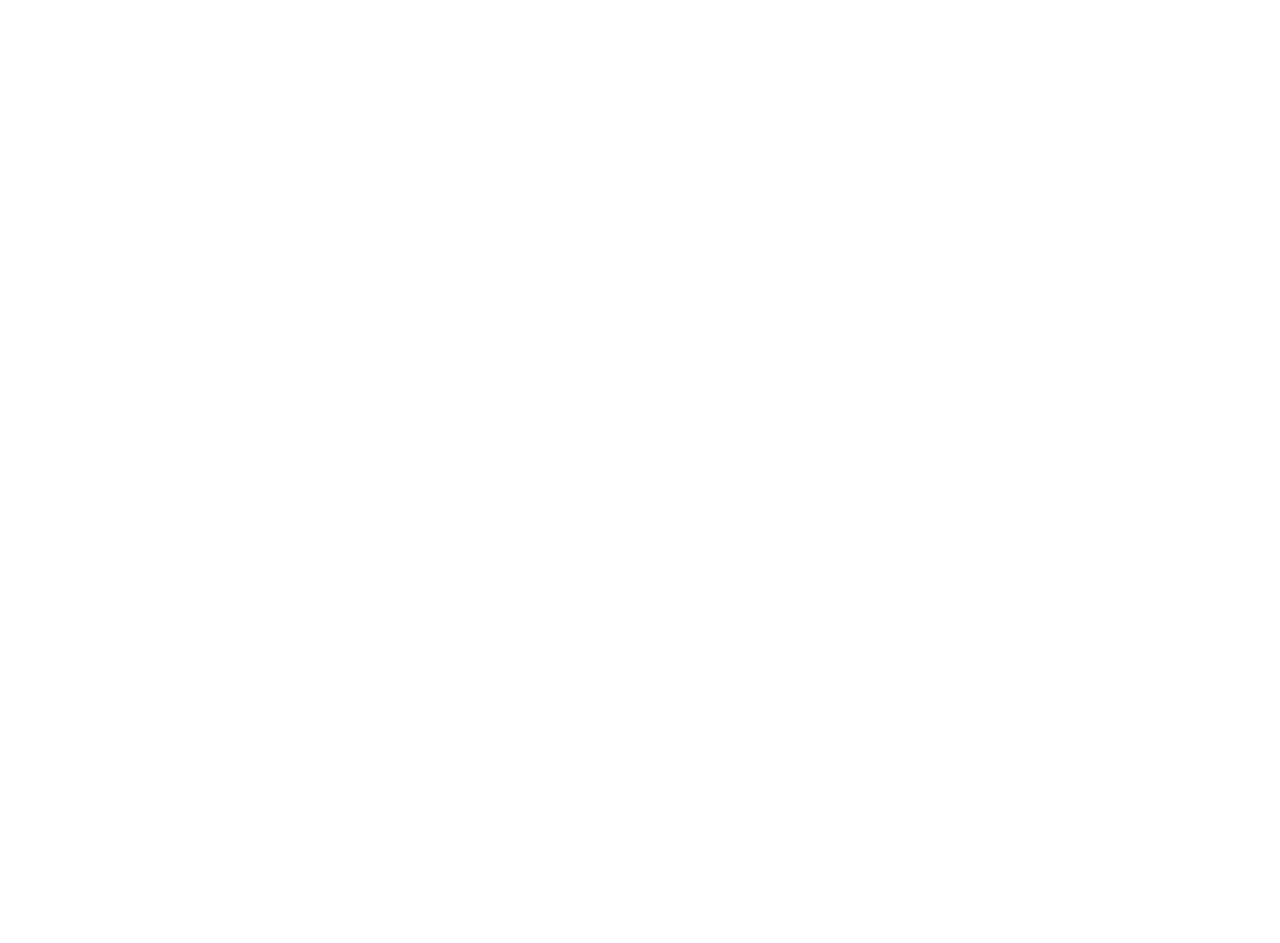
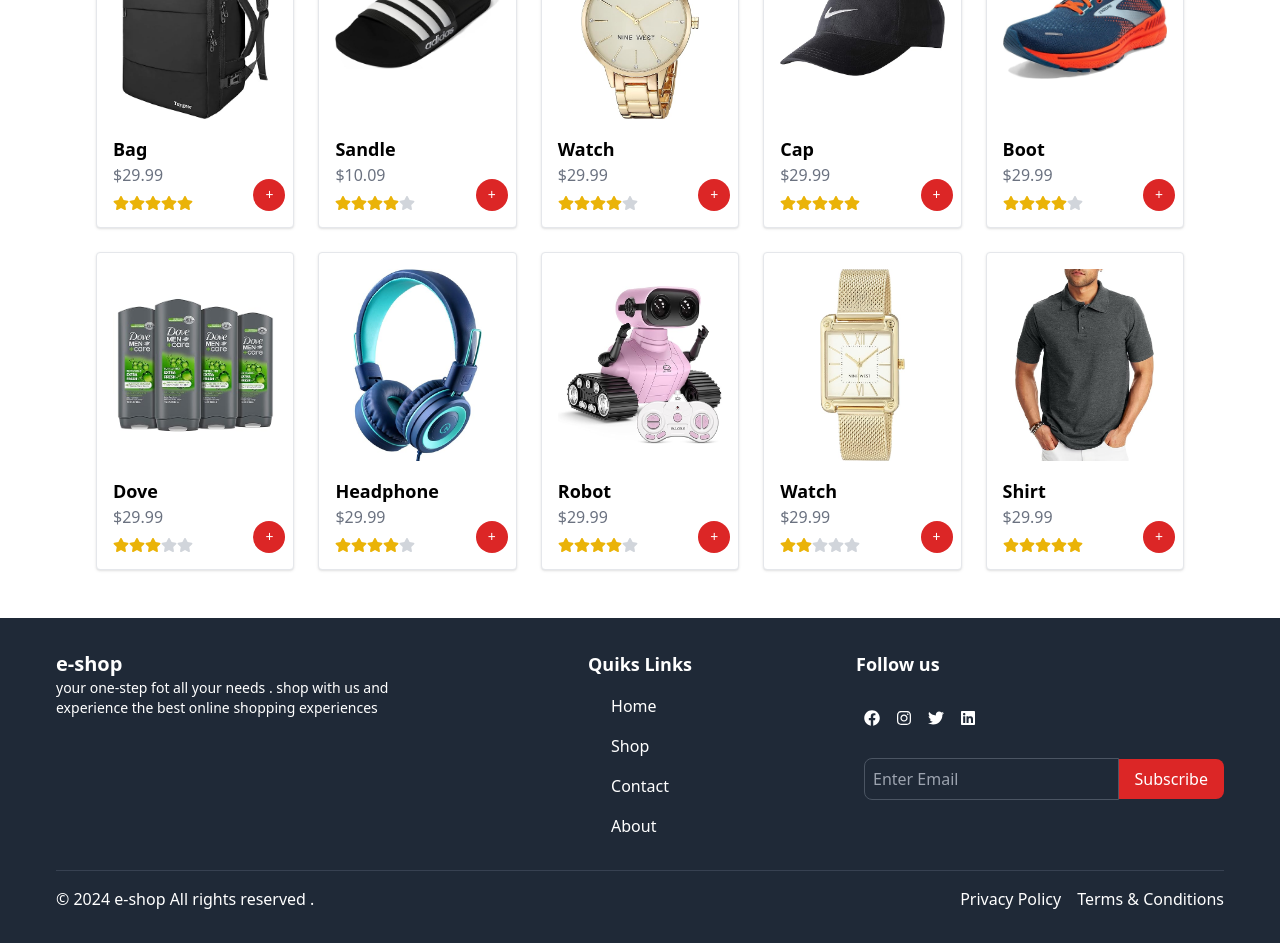
Before and after one commit to engMaya22/Ecommerce-react-js-redux-toolkit-tailwind-css, a React (Vite) app: page /shop in a window 1280 px wide. Shown: the part 320-1263 px from the top of the page. Before the commit the page ends 800 px from the top, so only its background shows below. Built offline with nearby package versions, Linux system fonts and the light colour scheme.

Commit message:
footer && shop

```diff
--- /dev/null
+++ b/src/components/FeaturedProductsSection.jsx
@@ -0,0 +1,31 @@
+
+
+
+import { useDispatch, useSelector } from 'react-redux'
+import { setFeaturedProducts } from '../redux/productSlice'
+import { featuredProductsInfo } from '../utlis/data';
+import { useEffect } from 'react';
+import ProductCard from './ProductCard';
+
+
+const FeaturedProdutcsSection = () => {
+
+    const dispatch = useDispatch();
+    const featuredProducts = useSelector(state => state.product.featuredProducts);//key name on store is product
+    useEffect(()=>{
+      dispatch(setFeaturedProducts((featuredProductsInfo)));
+
+    },[dispatch])
+
+  return (
+     <div className='container py-12 mx-auto'>
+            <h2 className='mb-6 text-2xl font-bold text-center'>Featured Products</h2>
+            <div className='container grid grid-cols-1 gap-6 cursor-pointer sm:grid-cols-2 md:grid-cols-4 lg:grid-cols-5'>
+                    {featuredProducts.map((el , indx)=><ProductCard key={indx} product={el} />)}
+
+            </div>
+     </div>
+  )
+}
+
+export default FeaturedProdutcsSection
--- a/src/components/Footer.jsx
+++ b/src/components/Footer.jsx
@@ -1,12 +1,61 @@
+import { FaFacebook, FaInstagram, FaLinkedin, FaTwitter } from "react-icons/fa"
+import { Link } from "react-router-dom"
 
 
 
 
 const Footer = () => {
   return (
-    <div>
-      footer
-    </div>
+    <footer className="px-4 py-8 text-white bg-gray-800 md:px-16 lg:px-14">
+            <div className="container grid grid-cols-1 mx-auto md:gap-8 md:grid-cols-3">
+                <div>
+                      <h3 className="text-xl font-semibold">e-shop</h3>
+                      <p className="text-sm"> your one-step fot all your needs . shop with us and experience
+                        the best online shopping experiences
+                      </p>
+
+                </div>
+                <div className="flex flex-col max-md:mt-4 md:items-center">
+                    <h4 className="text-lg font-semibold">Quiks Links</h4>
+                     <ul className="mt-4 space-y-4">
+                     <li> <Link  to="/" className="hover:underline">Home</Link></li>
+                     <li> <Link to="/shop" className="hover:underline">Shop</Link></li>
+                     <li> <Link to="/contact" className="hover:underline">Contact</Link></li>
+                     <li> <Link to="/about" className="hover:underline">About</Link></li>
+
+                     </ul>
+
+
+                </div>
+                <div className="space-x-2">
+                     <h4 className="text-lg font-semibold">Follow us</h4>
+                     <div className="flex mt-8 space-x-4">
+                         <a href="" className="hover:text-gray-400"><FaFacebook /></a>
+                         <a href="" className="hover:text-gray-400"><FaInstagram /></a>
+                         <a href="" className="hover:text-gray-400"><FaTwitter /></a>
+                         <a href="" className="hover:text-gray-400"><FaLinkedin /></a>
+
+                     </div>
+                     <form className="flex items-center justify-center mt-8">
+                       <input type="email" placeholder="Enter Email" className="w-full p-2 bg-gray-800 border border-gray-600 rounded-l-lg "/>
+                       <button className="px-4 py-2 text-white bg-red-600 rounded-r-lg ">Subscribe</button>
+
+                     </form>
+
+                </div>
+
+            </div>
+            <div className="pt-4 mt-8 border-t border-gray-700">
+              <div className="container flex flex-col items-center justify-between mx-auto md:flex-row">
+                <p>&copy; 2024 e-shop All rights reserved .</p>
+                <div className="flex mt-4 space-x-4 md:mt-0">
+                    <a className="hover:underline">Privacy Policy</a>
+                    <a className="hover:underline">Terms & Conditions</a>
+
+                </div>
+              </div>
+            </div>
+    </footer>
   )
 }
 
--- a/src/components/InfoSection.jsx
+++ b/src/components/InfoSection.jsx
@@ -5,13 +5,12 @@ const InfoSection = () => {
 
 
   return (
-            <div className="bg-white pb-8 pt-12">
-                <div className="container mx-auto grid grid-cols-1 md:grid-cols-2 lg:grid-cols-5 gap-4  mt-8">
+            <div className="pt-12 pb-12 bg-white">
+                <div className="container grid grid-cols-1 gap-4 mx-auto mt-8 md:grid-cols-2 lg:grid-cols-5">
                     {infoItems.map(item => <div key={item.id}
-                                        className="flex flex-col bg-white shadow-md p-4 border rounded-lg justify-center items-center
-                                        transation-card cursor-pointer">
+                                        className="flex flex-col items-center justify-center p-4 bg-white border rounded-lg shadow-md cursor-pointer transation-card">
                                         {item.icon}
-                                        <h3 className="mt-4 font-semibold text-xl ">{item.title}</h3>
+                                        <h3 className="mt-4 text-xl font-semibold ">{item.title}</h3>
                                         <p className="mt-4 text-gray-600">{item.description}</p>
 
                                         </div>
@@ -37,16 +36,15 @@ export default InfoSection
 
 
 //   return (
-//             <div className="bg-white pb-8 pt-12">
-//                 <div className="container mx-auto grid grid-cols-1 md:grid-cols-2 lg:grid-cols-5 gap-4  mt-8">
+//             <div className="pt-12 pb-8 bg-white">
+//                 <div className="container grid grid-cols-1 gap-4 mx-auto mt-8 md:grid-cols-2 lg:grid-cols-5">
 //                     {infoItems.map(item => {
 //                         const Icon = iconMap[item.iconName];
 
 //                         return <div key={item.id}
-//                         className="flex flex-col bg-white shadow-md p-4 border rounded-lg justify-center items-center
-//                         transform  transition-transform duration-300 hover:scale-105 cursor-pointer">
+//                         className="flex flex-col items-center justify-center p-4 transition-transform duration-300 transform bg-white border rounded-lg shadow-md cursor-pointer // hover:scale-105">
 //                         <Icon className="text-3xl text-red-600" />
-//                         <h3 className="mt-4 font-semibold text-xl ">{item.title}</h3>
+//                         <h3 className="mt-4 text-xl font-semibold ">{item.title}</h3>
 //                         <p className="mt-4 text-gray-600">{item.description}</p>
 
 //                     </div>
--- a/src/components/TopProducsSection.jsx
+++ /dev/null
@@ -1,31 +0,0 @@
-
-
-
-import { useDispatch, useSelector } from 'react-redux'
-import { setProducts } from '../redux/productSlice'
-import { productsInfo } from '../utlis/data';
-import { useEffect } from 'react';
-import ProductCard from './ProductCard';
-
-
-const TopProducsSection = () => {
-
-    const dispatch = useDispatch();
-    const products = useSelector(state => state.product.products);//key name on store is product
-    useEffect(()=>{
-      dispatch(setProducts((productsInfo)));
-
-    },[dispatch])
-
-  return (
-     <div className='container py-12 mx-auto'>
-            <h2 className='mb-6 text-2xl font-bold text-center'>Top Products</h2>
-            <div className='container grid grid-cols-1 gap-6 cursor-pointer sm:grid-cols-2 md:grid-cols-4 lg:grid-cols-5'>
-                    {products.slice(0,5).map((el , indx)=><ProductCard key={indx} product={el} />)}
-
-            </div>
-     </div>
-  )
-}
-
-export default TopProducsSection
--- a/src/pages/Home.jsx
+++ b/src/pages/Home.jsx
@@ -6,7 +6,7 @@ import { useNavigate } from 'react-router-dom'
 import { FaCircle } from 'react-icons/fa'
 import InfoSection from '../components/InfoSection'
 import CategorySection from '../components/CategorySection'
-import TopProducsSection from '../components/TopProducsSection'
+import FeaturedProdutcsSection from '../components/FeaturedProductsSection'
 
 
 
@@ -41,7 +41,7 @@ const Home = () => {
        </div>
        <InfoSection />
        <CategorySection />
-       <TopProducsSection />
+       <FeaturedProdutcsSection />
 
    </div>
   )
--- a/src/pages/Shop.jsx
+++ b/src/pages/Shop.jsx
@@ -4,12 +4,31 @@
 
 
 
-import React from 'react'
+import React, { useEffect } from 'react'
+import { useDispatch, useSelector } from 'react-redux'
+import { setProducts } from '../redux/productSlice';
+import { productsInfo } from '../utlis/data';
+import ProductCard from '../components/ProductCard';
+
 
 const Shop = () => {
+
+  const dispatch = useDispatch();
+  const products = useSelector(state => state.product.products);
+
+  useEffect(()=>{
+    dispatch(setProducts(productsInfo))//it must be by ai fetch sync thunk
+
+  },[])
+
+
   return (
-    <div>
-      shop
+    <div className='container px-4 py-12 mx-auto md:px-16 lg:px-24'>
+      <h2 className='mb-6 text-2xl font-bold text-center'>Shop</h2>
+      <div className='container grid grid-cols-1 gap-6 cursor-pointer sm:grid-cols-2 md:grid-cols-4 lg:grid-cols-5'>
+              {products.map((el , indx)=><ProductCard key={indx} product={el} />)}
+
+      </div>
     </div>
   )
 }
--- a/src/redux/productSlice.jsx
+++ b/src/redux/productSlice.jsx
@@ -3,6 +3,7 @@ import { createSlice } from "@reduxjs/toolkit"
 
 const initialState = {
     products : [],
+    featuredProducts : []
 }
 
 const productSlice = createSlice({
@@ -11,9 +12,12 @@ const productSlice = createSlice({
     reducers:{
         setProducts(state , action){
             state.products = action.payload
+        },
+        setFeaturedProducts(state , action){
+            state.featuredProducts = action.payload
         }
 
     }
 })
-export const {setProducts} = productSlice.actions;
+export const {setProducts , setFeaturedProducts} = productSlice.actions;
 export default productSlice.reducer
--- a/src/utlis/data.js
+++ b/src/utlis/data.js
@@ -39,6 +39,51 @@ export const categoriesInfo = [
     },
 
 ];
+
+
+export const featuredProductsInfo = [
+    {
+        id:1 ,
+        image : Image1,
+        name: 'Bag',
+        price: 29.99 ,
+        rate : 5 ,
+
+    },
+    {
+        id:2 ,
+        image : Image2,
+        name: 'Sandle',
+        price: 10.09 ,
+        rate : 4 ,
+
+    },
+    {
+        id:3 ,
+        image : Image3,
+        name: 'Watch',
+        price: 29.99 ,
+        rate : 4 ,
+
+    },    {
+        id:4 ,
+        image : Image4,
+        name: 'Cap',
+        price: 29.99 ,
+        rate : 5 ,
+
+    },    {
+        id:5,
+        image : Image5,
+        name: 'Boot',
+        price: 29.99 ,
+        rate : 5 ,
+
+    },
+
+
+
+]
 
 export const productsInfo = [
     {
@@ -104,7 +149,8 @@ export const productsInfo = [
         id:9 ,
         image : Image9,
         name: 'Watch',
-        price: 29.99
+        price: 29.99,
+        rate:2
 
     },
     {
```
